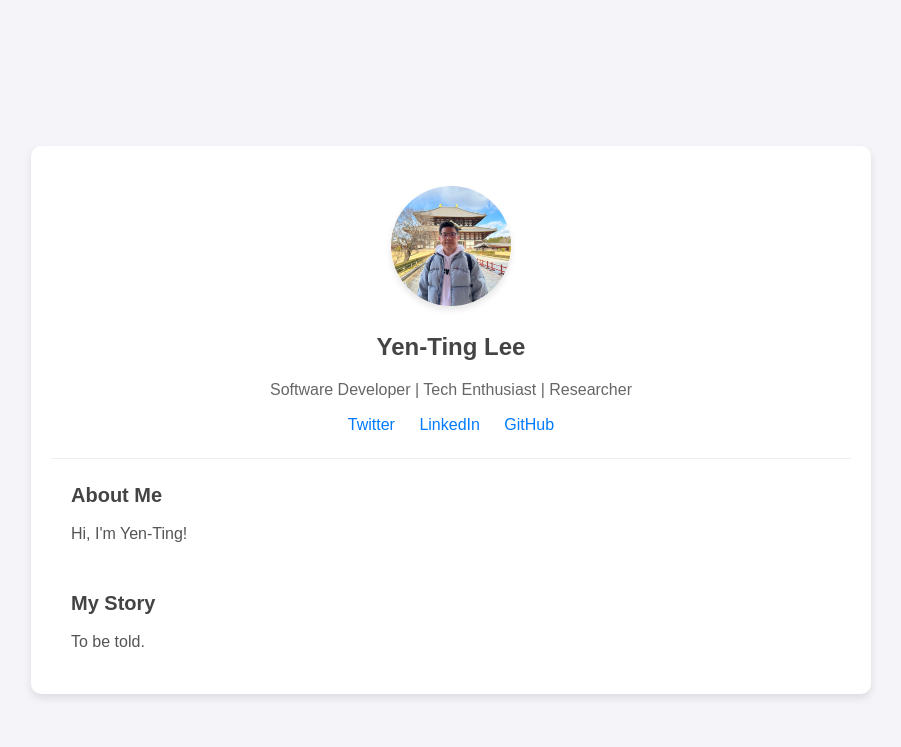
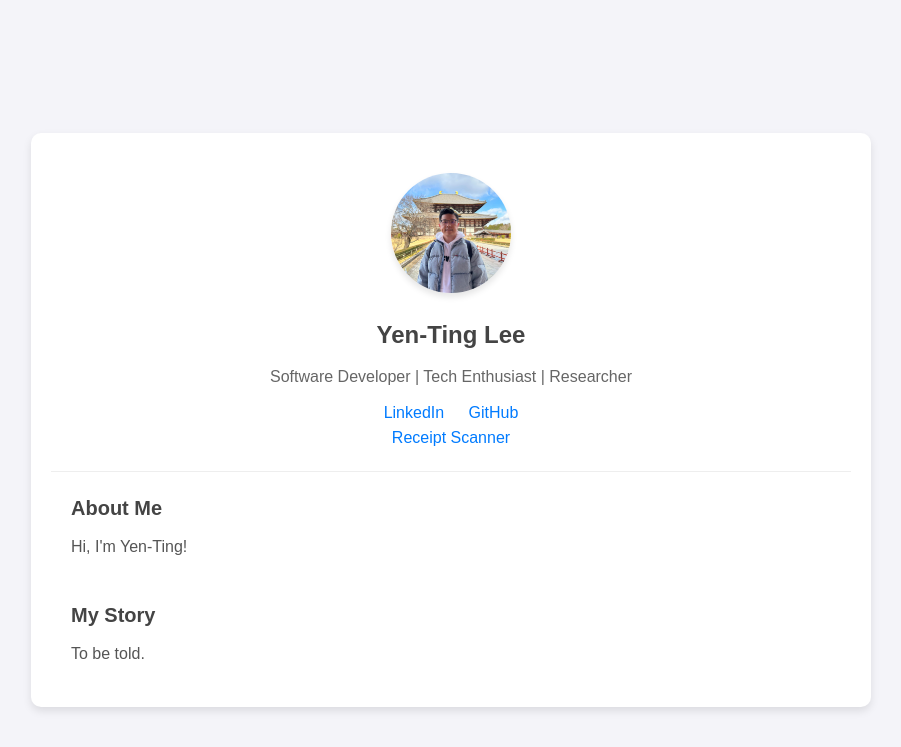
Before and after one commit to ralph831005/mysite, a Django app: page / in a window 1280 px wide. Shown: the top 747 px of the page, without its empty margins (189-1090 px from the left). Run offline with Django 5.2, Linux system fonts and the light colour scheme.

Commit message:
link scanner from main page

```diff
--- a/templates/scanner/index.html
+++ b/templates/scanner/index.html
@@ -14,9 +14,11 @@
             <h1 class="name">Yen-Ting Lee</h1>
             <p class="tagline">Software Developer | Tech Enthusiast | Researcher</p>
             <div class="social-links">
-                <a href="https://twitter.com" target="_blank">Twitter</a>
                 <a href="https://www.linkedin.com/in/yen-ting-lee-7668b0293/" target="_blank">LinkedIn</a>
                 <a href="https://github.com/ralph831005" target="_blank">GitHub</a>
+            </div>
+            <div class="social-links">
+                <a href="{% url 'scanner' %}" target="_blank">Receipt Scanner</a>
             </div>
         </div>
 
```
